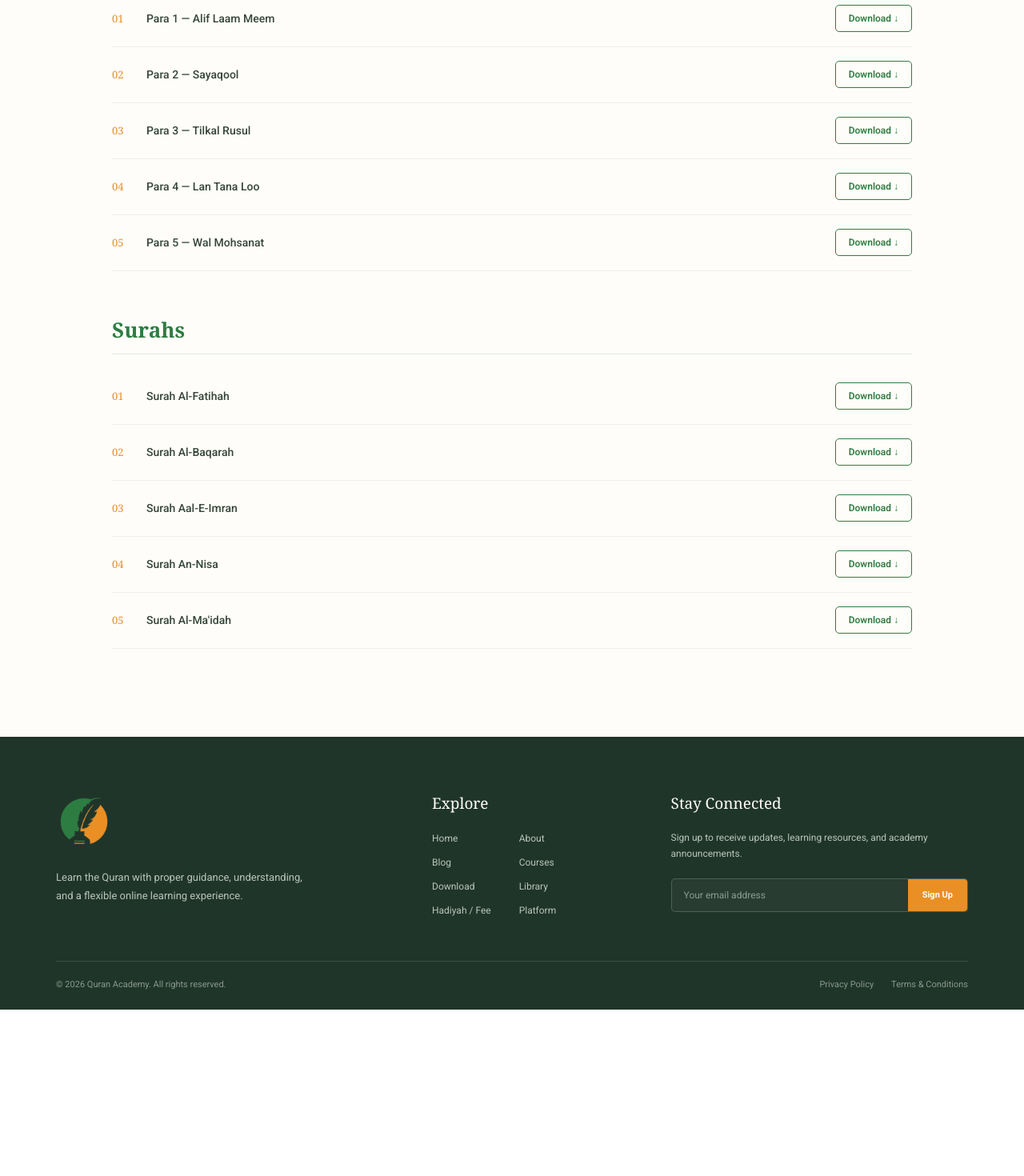
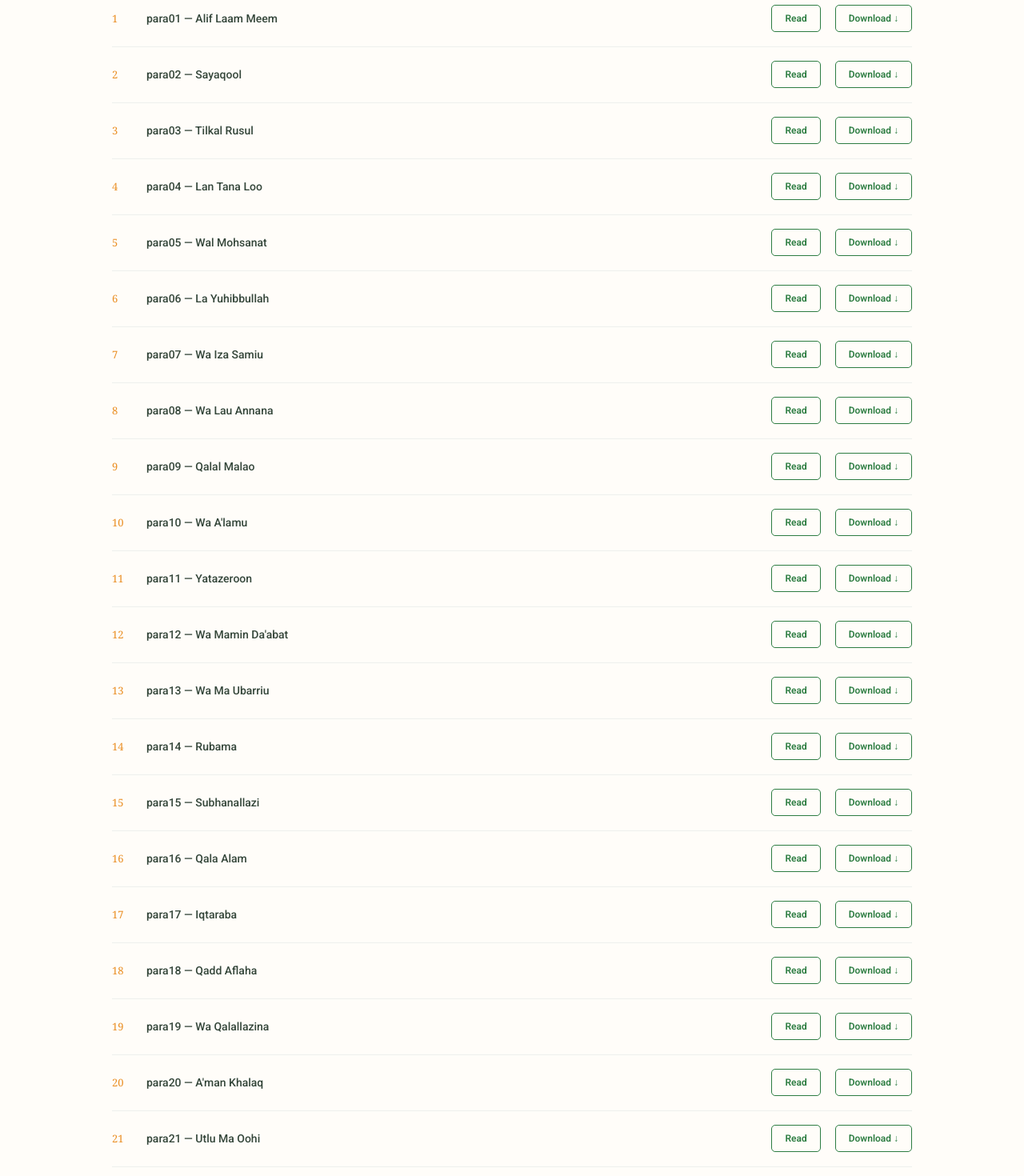
Before and after one commit to Hunter-Wajahat/The-Spirit-education, a React (Vite) app: page /download in a window 1280 px wide. Shown: the part 360-1830 px from the top of the page at 80% size. Before the commit the page ends 1622 px from the top, so only its background shows below. Built offline with nearby package versions, Linux system fonts and the light colour scheme.

Commit message:
designed download component to download folder by API

```diff
--- a/src/components/download/Download.jsx
+++ b/src/components/download/Download.jsx
@@ -1,7 +1,140 @@
 import React from "react";
 import "./Download.css";
+import { Link } from "react-router-dom";
+import axios from "axios";
 
 const Download = () => {
+  async function downloadPara(paraNo) {
+    const url = `${import.meta.env.VITE_SERVER_URL}/api/download_folder`;
+    const response = await axios.get(url, {
+      params:{
+        paraNumber: paraNo
+      }
+    });
+    console.log("download response: ",response)
+  }
+  const quranParas = [
+    {
+      paraNumber: "para01",
+      paraName: "Alif Laam Meem"
+    },
+    {
+      paraNumber: "para02",
+      paraName: "Sayaqool"
+    },
+    {
+      paraNumber: "para03",
+      paraName: "Tilkal Rusul"
+    },
+    {
+      paraNumber: "para04",
+      paraName: "Lan Tana Loo"
+    },
+    {
+      paraNumber: "para05",
+      paraName: "Wal Mohsanat"
+    },
+    {
+      paraNumber: "para06",
+      paraName: "La Yuhibbullah"
+    },
+    {
+      paraNumber: "para07",
+      paraName: "Wa Iza Samiu"
+    },
+    {
+      paraNumber: "para08",
+      paraName: "Wa Lau Annana"
+    },
+    {
+      paraNumber: "para09",
+      paraName: "Qalal Malao"
+    },
+    {
+      paraNumber: "para10",
+      paraName: "Wa A'lamu"
+    },
+    {
+      paraNumber: "para11",
+      paraName: "Yatazeroon"
+    },
+    {
+      paraNumber: "para12",
+      paraName: "Wa Mamin Da'abat"
+    },
+    {
+      paraNumber: "para13",
+      paraName: "Wa Ma Ubarriu"
+    },
+    {
+      paraNumber: "para14",
+      paraName: "Rubama"
+    },
+    {
+      paraNumber: "para15",
+      paraName: "Subhanallazi"
+    },
+    {
+      paraNumber: "para16",
+      paraName: "Qala Alam"
+    },
+    {
+      paraNumber: "para17",
+      paraName: "Iqtaraba"
+    },
+    {
+      paraNumber: "para18",
+      paraName: "Qadd Aflaha"
+    },
+    {
+      paraNumber: "para19",
+      paraName: "Wa Qalallazina"
+    },
+    {
+      paraNumber: "para20",
+      paraName: "A'man Khalaq"
+    },
+    {
+      paraNumber: "para21",
+      paraName: "Utlu Ma Oohi"
+    },
+    {
+      paraNumber: "para22",
+      paraName: "Wa Manyaqnut"
+    },
+    {
+      paraNumber: "para23",
+      paraName: "Wa Mali"
+    },
+    {
+      paraNumber: "para24",
+      paraName: "Faman Azlam"
+    },
+    {
+      paraNumber: "para25",
+      paraName: "Elahe Yuruddu"
+    },
+    {
+      paraNumber: "para26",
+      paraName: "Ha Meem"
+    },
+    {
+      paraNumber: "para27",
+      paraName: "Qala Fama Khatbukum"
+    },
+    {
+      paraNumber: "para28",
+      paraName: "Qadd Sami Allah"
+    },
+    {
+      paraNumber: "para29",
+      paraName: "Tabarakallazi"
+    },
+    {
+      paraNumber: "para30",
+      paraName: "Amma"
+    }
+  ]
   return (
     <section className="downloadSection">
 
@@ -27,51 +160,22 @@ const Download = () => {
           <h2>Paras</h2>
 
           <div className="downloadList">
+            {quranParas.map((para, index)=> (
 
-            <div className="downloadItem">
+              <div className="downloadItem">
               <div>
-                <span className="itemNumber">01</span>
-                <h3>Para 1 — Alif Laam Meem</h3>
+                <span className="itemNumber">{index + 1}</span>
+                <h3>{para.paraNumber} — {para.paraName}</h3>
               </div>
+              <div className="buttons">
 
-              <button>Download ↓</button>
+                <Link to={`/read/${para.paraNumber}`} >
+                <button>Read</button>
+              </Link>
+                <button onClick={()=> downloadPara(para.paraNumber)}>Download ↓</button>
+              </div>
             </div>
-
-            <div className="downloadItem">
-              <div>
-                <span className="itemNumber">02</span>
-                <h3>Para 2 — Sayaqool</h3>
-              </div>
-
-              <button>Download ↓</button>
-            </div>
-
-            <div className="downloadItem">
-              <div>
-                <span className="itemNumber">03</span>
-                <h3>Para 3 — Tilkal Rusul</h3>
-              </div>
-
-              <button>Download ↓</button>
-            </div>
-
-            <div className="downloadItem">
-              <div>
-                <span className="itemNumber">04</span>
-                <h3>Para 4 — Lan Tana Loo</h3>
-              </div>
-
-              <button>Download ↓</button>
-            </div>
-
-            <div className="downloadItem">
-              <div>
-                <span className="itemNumber">05</span>
-                <h3>Para 5 — Wal Mohsanat</h3>
-              </div>
-
-              <button>Download ↓</button>
-            </div>
+            ))}
 
           </div>
 
@@ -79,7 +183,7 @@ const Download = () => {
 
 
         {/* Surahs */}
-        <div className="downloadGroup">
+        {/* <div className="downloadGroup">
 
           <h2>Surahs</h2>
 
@@ -132,7 +236,7 @@ const Download = () => {
 
           </div>
 
-        </div>
+        </div> */}
 
       </div>
 
```
Also changed, not shown: src/components/download/ReadQuran.jsx (+30 -30 lines), src/components/download/readQuran.css (added, +34 -0 lines), src/components/download/files.js (added).
